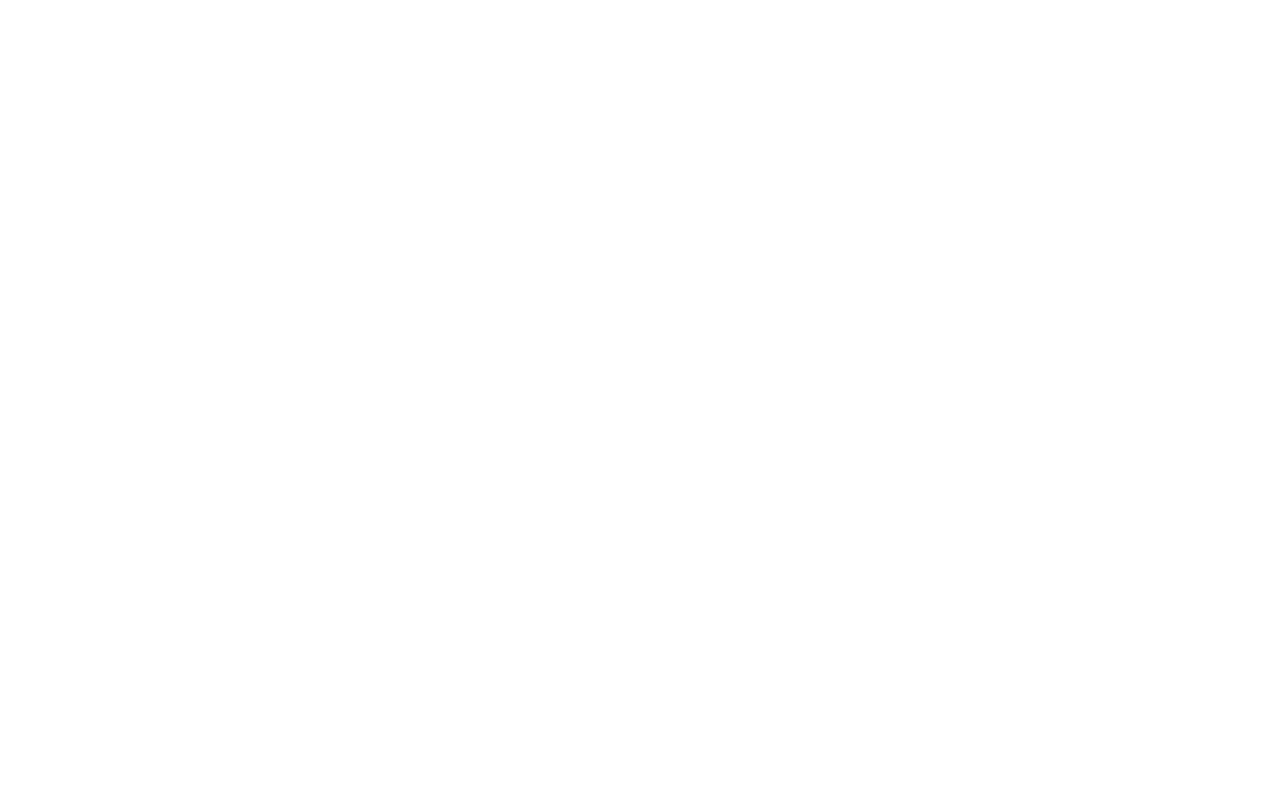
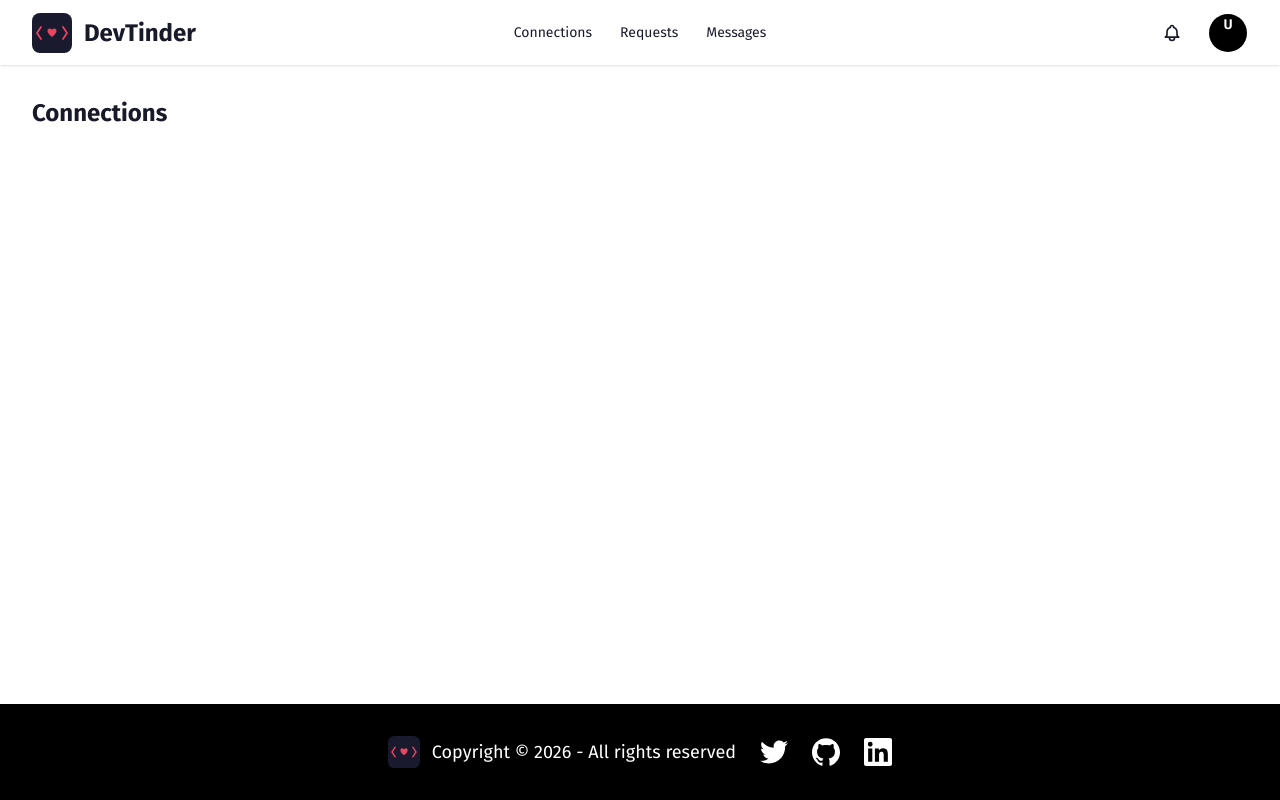
Before and after one commit to NamanS-03/devTinder, a React (Vite) app in the folder devTinder-frontend/: page /devTinder/connections in a window 1280 px wide. Before the commit this address had no page. Built offline with nearby package versions, Linux system fonts and the light colour scheme.

Commit message:
feat: implement main layout with navigation, footer, and network components

```diff
--- a/devTinder-frontend/src/App.jsx
+++ b/devTinder-frontend/src/App.jsx
@@ -1,7 +1,10 @@
 import { BrowserRouter, Routes, Route } from "react-router-dom";
 import LandingPage from "./components/landingPage/landingPage";
-import Home from "./components/Home";
-import AppLayout from "./components/AppLayout";
+import Home from "./components/homePage/Home";
+import AppLayout from "./components/commonComponents/AppLayout";
+import Connections from "./components/Network/Connections";
+import Requests from "./components/Network/Requests";
+import Messages from "./components/Network/Messages";
 
 function App() {
   return (
@@ -10,6 +13,9 @@
         <Route path="/" element={<LandingPage />} />
         <Route element={<AppLayout />}>
           <Route path="/home" element={<Home />} />
+          <Route path="/connections" element={<Connections />} />
+          <Route path="/requests" element={<Requests />} />
+          <Route path="/messages" element={<Messages />} />
         </Route>
       </Routes>
     </BrowserRouter>
--- /dev/null
+++ b/devTinder-frontend/src/components/Network/Connections.jsx
@@ -0,0 +1,9 @@
+const Connections = () => {
+  return (
+    <div className="p-8">
+      <h1 className="text-2xl font-bold">Connections</h1>
+    </div>
+  );
+};
+
+export default Connections;
--- /dev/null
+++ b/devTinder-frontend/src/components/Network/Messages.jsx
@@ -0,0 +1,9 @@
+const Messages = () => {
+  return (
+    <div className="p-8">
+      <h1 className="text-2xl font-bold">Messages</h1>
+    </div>
+  );
+};
+
+export default Messages;
--- /dev/null
+++ b/devTinder-frontend/src/components/Network/Requests.jsx
@@ -0,0 +1,9 @@
+const Requests = () => {
+  return (
+    <div className="p-8">
+      <h1 className="text-2xl font-bold">Requests</h1>
+    </div>
+  );
+};
+
+export default Requests;
--- a/devTinder-frontend/src/components/Footer.jsx
+++ b/devTinder-frontend/src/components/commonComponents/Footer.jsx
@@ -1,4 +1,4 @@
-import logoImage from "../assets/devtinder-logo-final.svg";
+import logoImage from "../../assets/devtinder-logo-final.svg";
 
 const Footer = () => {
   return (
--- a/devTinder-frontend/src/components/Navbar.jsx
+++ b/devTinder-frontend/src/components/commonComponents/Navbar.jsx
@@ -1,9 +1,9 @@
 import { useState } from "react";
 import { Link, useNavigate } from "react-router-dom";
 import { useDispatch } from "react-redux";
-import logoImage from "../assets/devtinder-logo-final.svg";
-import ConfirmModal from "./ConfirmModal";
-import { logoutUser } from "../store/authSlice";
+import logoImage from "../../assets/devtinder-logo-final.svg";
+import ConfirmModal from "../Accounts/ConfirmModal";
+import { logoutUser } from "../../store/authSlice";
 
 const Navbar = () => {
   const [isLogoutModalOpen, setIsLogoutModalOpen] = useState(false);
```
Also changed, not shown: devTinder-frontend/src/components/Accounts/ConfirmModal.jsx (renamed from devTinder-frontend/src/components/ConfirmModal.jsx), devTinder-frontend/src/components/commonComponents/AppLayout.jsx (renamed from devTinder-frontend/src/components/AppLayout.jsx), devTinder-frontend/src/components/homePage/Home.jsx (renamed from devTinder-frontend/src/components/Home.jsx).
